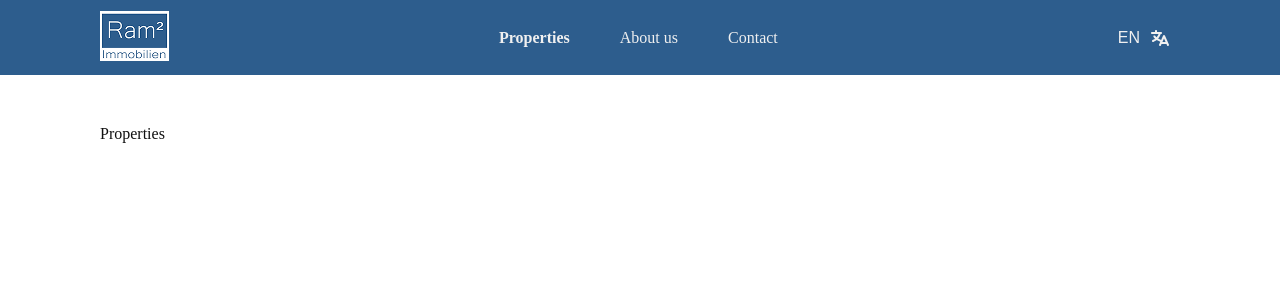
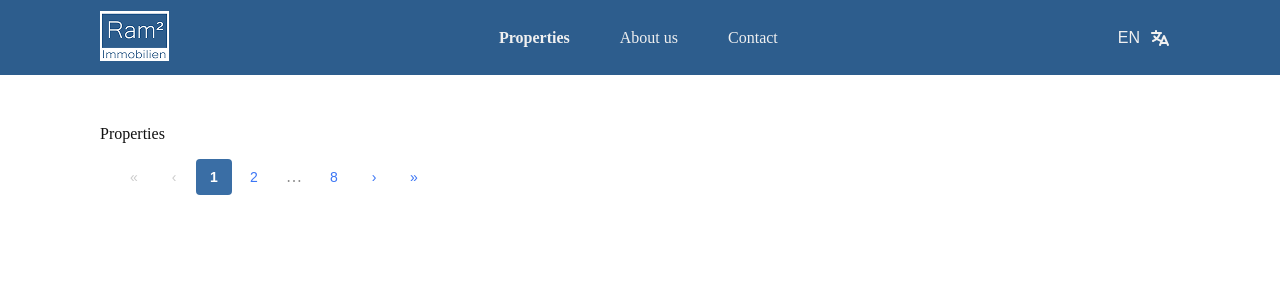
Before and after one commit to ram2-immobilien/ram2-web, a Next.js app: page /en/properties in a window 1280 px wide. Shown: the top 300 px of the page. Built offline with nearby package versions, Linux system fonts and the light colour scheme.

Commit message:
paginacion (en progreso)

```diff
--- a/app/[locale]/properties/page.tsx
+++ b/app/[locale]/properties/page.tsx
@@ -1,9 +1,15 @@
 import { useTranslations } from "next-intl";
+import Pagination from "@/components/Pagination/Pagination";
 
 export default function Page() {
     const t = useTranslations("properties");
 
     return (
-        <p>{t("header")}</p>
+        <div>
+            <p>{t("header")}</p>
+
+            {/* componente de paginacion */}
+            <Pagination totalPages={8} />
+        </div>
     );
 }
--- /dev/null
+++ b/components/Pagination/Pagination.css
@@ -0,0 +1,47 @@
+/* contenedor de todos los botones */
+.paginacion {
+    display: flex;
+    align-items: center;
+    gap: 4px;
+    padding: 16px;
+}
+
+/* estilo base de cada boton */
+.paginacion-btn {
+    width: 36px;
+    height: 36px;
+    border: none;
+    border-radius: 4px;
+    cursor: pointer;
+    background: transparent;
+    color: #3c76f5;
+    font-size: 14px;
+}
+
+/* cuando el boton esta desactivado */
+.paginacion-btn:disabled {
+    color: #ccc;
+    cursor: not-allowed;
+}
+
+/* cuando pasas el raton por encima */
+.paginacion-btn:hover:not(:disabled) {
+    background: #e8eef5;
+}
+
+/* el boton de la pagina activa */
+.paginacion-btn-activo {
+    background: #3a6ea5;
+    color: white;
+    font-weight: 600;
+}
+
+/* los puntitos */
+.paginacion-puntos {
+    width: 36px;
+    height: 36px;
+    display: flex;
+    align-items: center;
+    justify-content: center;
+    color: #888;
+}
--- /dev/null
+++ b/components/Pagination/Pagination.tsx
@@ -0,0 +1,133 @@
+"use client";
+import { useState } from "react";
+import "./Pagination.css";
+
+interface PaginationProps {
+  totalPages: number;
+  onPageChange?: (page: number) => void;
+}
+
+// componente de paginacion
+const Pagination = ({ totalPages = 8, onPageChange }: PaginationProps) => {
+
+  // guardo en que pagina estoy
+  const [currentPage, setCurrentPage] = useState(1);
+
+  // funcion para cambiar de pagina
+  const handlePageChange = (page: number) => {
+    // que no se salga de los limites
+    if (page < 1 || page > totalPages) return;
+    setCurrentPage(page);
+    if (onPageChange) {
+      onPageChange(page);
+    }
+  };
+
+  // aqui calculo que numeros mostrar segun en que pagina estoy
+  const getVisiblePages = () => {
+    const pages: (number | string)[] = [];
+
+    // si hay pocas paginas las muestro todas
+    if (totalPages <= 5) {
+      for (let i = 1; i <= totalPages; i++) {
+        pages.push(i);
+      }
+      return pages;
+    }
+
+    // siempre muestro la primera pagina
+    pages.push(1);
+
+    // si la pagina actual esta lejos del principio pongo puntitos
+    if (currentPage > 3) {
+      pages.push("...");
+    }
+
+    // muestro las paginas alrededor de la pagina actual
+    for (let i = currentPage - 1; i <= currentPage + 1; i++) {
+      if (i > 1 && i < totalPages) {
+        pages.push(i);
+      }
+    }
+
+    // si la pagina actual esta lejos del final pongo puntitos
+    if (currentPage < totalPages - 3) {
+      pages.push("...");
+    }
+
+    // siempre muestro la ultima pagina
+    pages.push(totalPages);
+
+    return pages;
+  };
+
+  const visiblePages = getVisiblePages();
+
+  return (
+    <div className="paginacion">
+
+      {/* boton para ir a la primera pagina */}
+      <button
+        onClick={() => handlePageChange(1)}
+        disabled={currentPage === 1}
+        className="paginacion-btn"
+      >
+        «
+      </button>
+
+      {/* boton pagina anterior */}
+      <button
+        onClick={() => handlePageChange(currentPage - 1)}
+        disabled={currentPage === 1}
+        className="paginacion-btn"
+      >
+        ‹
+      </button>
+
+      {/* aqui pinto los numeros */}
+      {visiblePages.map((page, i) => {
+
+        // si es los puntitos pongo el span
+        if (page === "...") {
+          return (
+            <span key={i} className="paginacion-puntos">
+              …
+            </span>
+          );
+        }
+
+        // si no pongo el boton con el numero
+        return (
+          <button
+            key={i}
+            onClick={() => handlePageChange(page as number)}
+            className={`paginacion-btn ${currentPage === page ? "paginacion-btn-activo" : ""}`}
+          >
+            {page}
+          </button>
+        );
+      })}
+
+      {/* boton pagina siguiente */}
+      <button
+        onClick={() => handlePageChange(currentPage + 1)}
+        disabled={currentPage === totalPages}
+        className="paginacion-btn"
+      >
+        ›
+      </button>
+
+      {/* boton ultima pagina */}
+      <button
+        onClick={() => handlePageChange(totalPages)}
+        disabled={currentPage === totalPages}
+        className="paginacion-btn"
+      >
+        »
+      </button>
+
+    </div>
+  );
+};
+
+export default Pagination;
```
